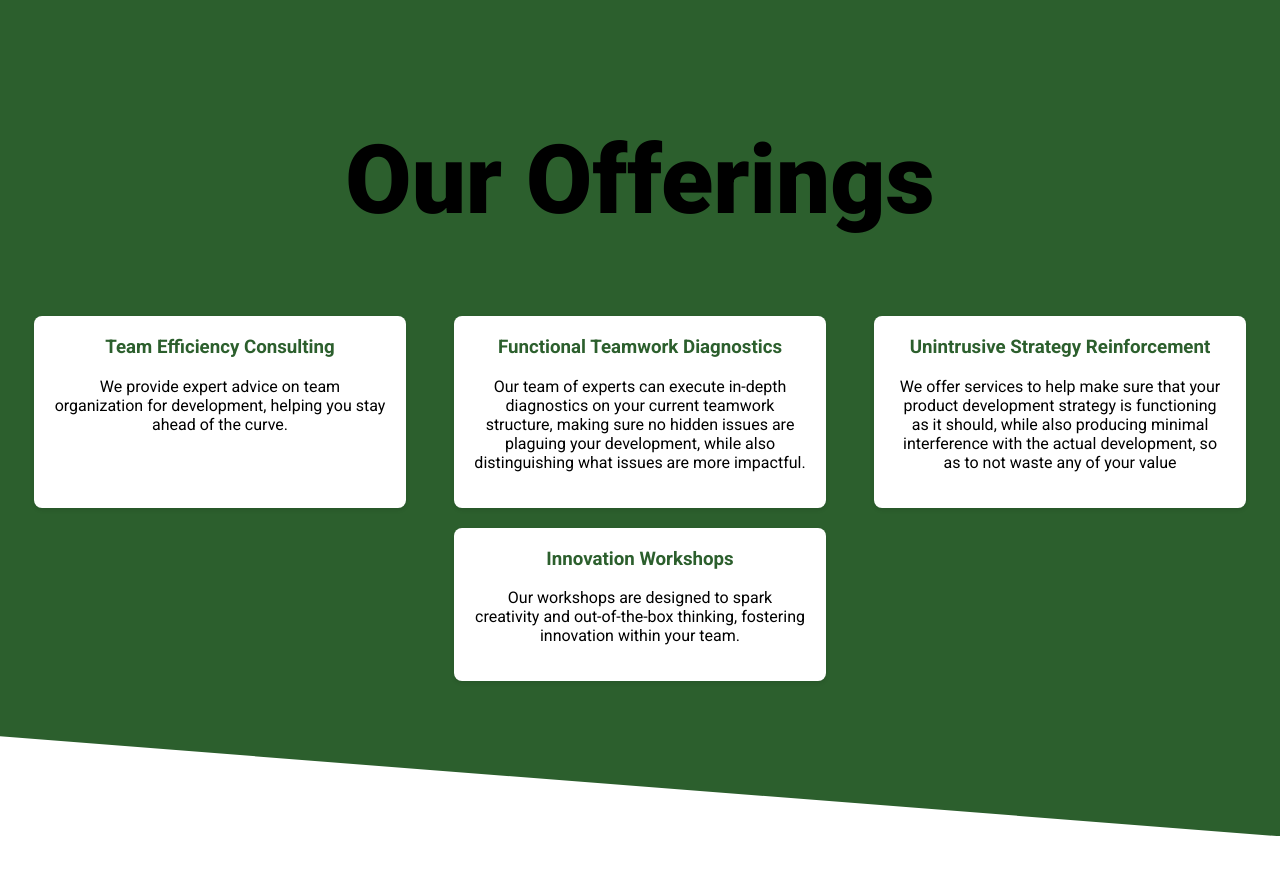
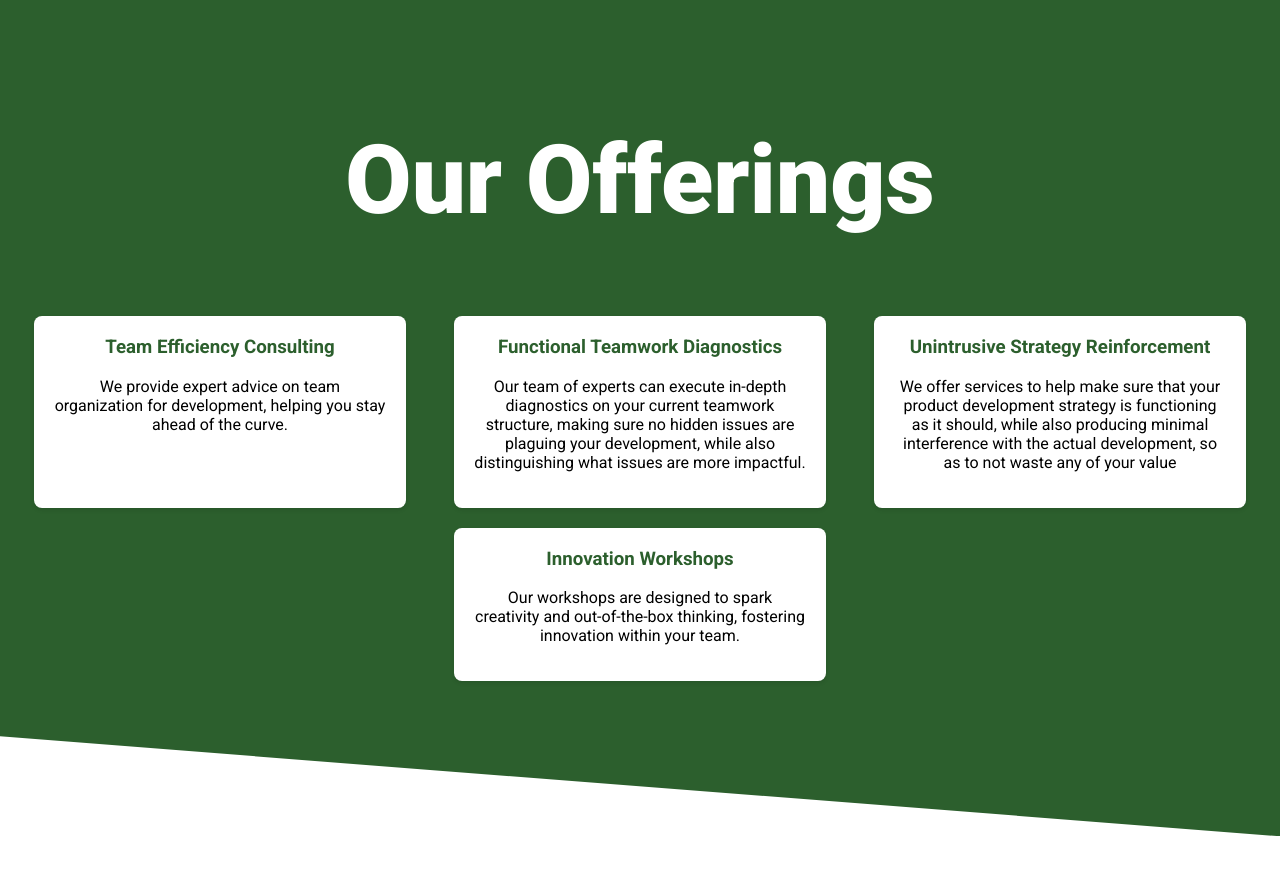
Before and after one commit to modernconsulting/modernconsulting, a plain HTML site: page index.html in a window 1280 px wide. Shown: the part 1120-1994 px from the top of the page. Drawn offline with Linux system fonts and the light colour scheme.

Commit message:
Add files via upload

```diff
--- a/styles.css
+++ b/styles.css
@@ -349,3 +349,7 @@ sup a {
 body, html {
     overflow-x: hidden;
 }
+
+.offerings h2 {
+    color: white;
+}
```
